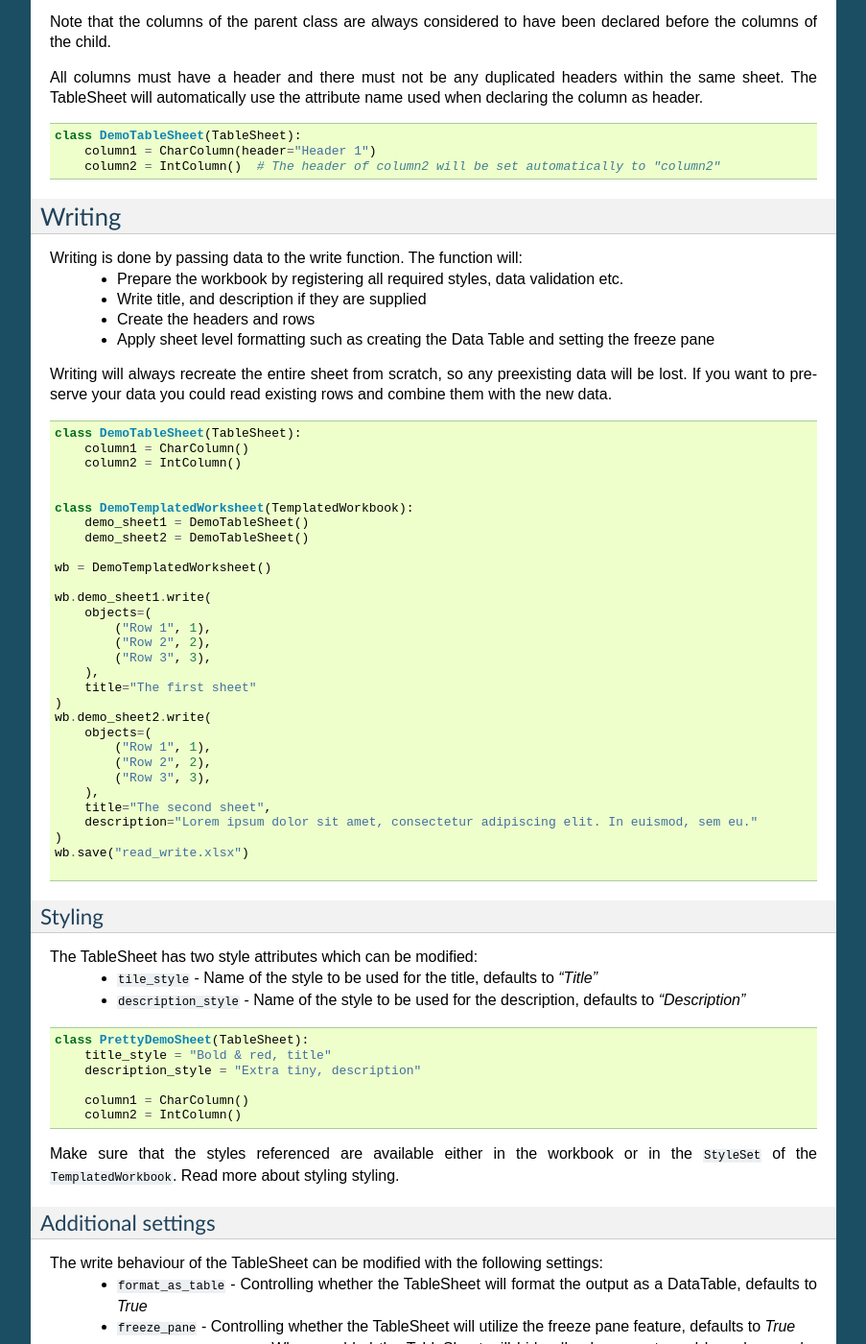
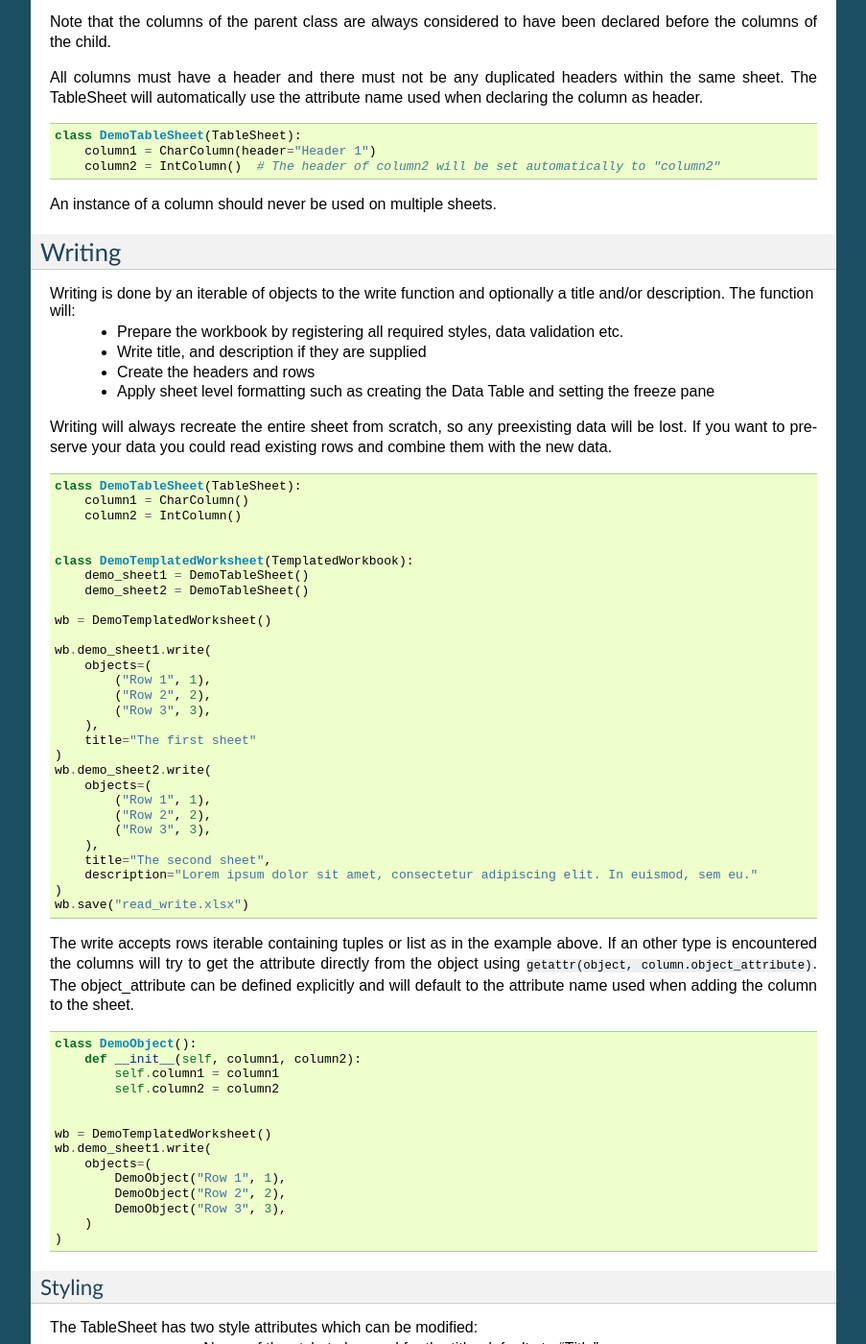
Before and after one commit to SverkerSbrg/openpyxl-templates, a Sphinx documentation site: the page built from docs/table_sheet/table_sheet.rst, in a window 1280 px wide and 1400 px high, scrolled down 1460 px. Shown: the whole window at 96% size, without its empty margins (198-1101 px from the left). Built offline with Sphinx 7.4.7, drawn with Linux system fonts in a browser that asks for light colours; pages that are not in the unit, such as notebooks, are missing from menus; some of the changed text lies outside the part shown.

Commit message:
Docs update

```diff
--- a/docs/examples/table_sheet.py
+++ b/docs/examples/table_sheet.py
@@ -22,12 +22,3 @@ assert (tuple(ws.columns) == (ws.column1, ws.column2, ws.column3))
 class DemoTableSheet(TableSheet):
     column1 = CharColumn(header="Header 1")
     column2 = IntColumn()  # The header of column2 will be set automatically to "column2"
-
-
-# ------------------- Styling -------------------
-class PrettyDemoSheet(TableSheet):
-    title_style = "Bold & red, title"
-    description_style = "Extra tiny, description"
-
-    column1 = CharColumn()
-    column2 = IntColumn()
--- a/docs/examples/table_sheet_write_read.py
+++ b/docs/examples/table_sheet_write_read.py
@@ -32,10 +32,40 @@ wb.demo_sheet2.write(
 )
 wb.save("read_write.xlsx")
 
+
+# --------------- Passing Objects ---------------
+
+class DemoObject():
+    def __init__(self, column1, column2):
+        self.column1 = column1
+        self.column2 = column2
+
+
+wb = DemoTemplatedWorksheet()
+wb.demo_sheet1.write(
+    objects=(
+        DemoObject("Row 1", 1),
+        DemoObject("Row 2", 2),
+        DemoObject("Row 3", 3),
+    )
+)
+
+
+# ------------------- Styling -------------------
+class PrettyDemoSheet(TableSheet):
+    title_style = "Bold & red, title"
+    description_style = "Extra tiny, description"
+
+    column1 = CharColumn()
+    column2 = IntColumn()
+
+
+# --------------- Reading ---------------
 wb = DemoTemplatedWorksheet("read_write.xlsx")
 for row in wb.demo_sheet1.read():
     print(row)
 
 
+# --------------- As iterator ---------------
 for row in wb.demo_sheet2:
     print(row)
--- a/docs/table_sheet/table_sheet.rst
+++ b/docs/table_sheet/table_sheet.rst
@@ -45,10 +45,12 @@ All columns must have a header and there must not be any duplicated headers with
 .. literalinclude:: ../examples/table_sheet.py
     :lines: 22-24
 
+An instance of a column should never be used on multiple sheets.
+
 Writing
 -------
 
-Writing is done by passing data to the write function. The function will:
+Writing is done by an iterable of objects to the write function and optionally a title and/or description. The function will:
     * Prepare the workbook by registering all required styles, data validation etc.
     * Write title, and description if they are supplied
     * Create the headers and rows
@@ -57,7 +59,12 @@ Writing is done by passing data to the write function. The function will:
 Writing will always recreate the entire sheet from scratch, so any preexisting data will be lost. If you want to preserve your data you could read existing rows and combine them with the new data.
 
 .. literalinclude:: ../examples/table_sheet_write_read.py
-    :lines: 5-34
+    :lines: 5-33
+
+The write accepts rows iterable containing tuples or list as in the example above. If an other type is encountered the columns will try to get the attribute directly from the object using ``getattr(object, column.object_attribute)``. The object_attribute can be defined explicitly and will default to the attribute name used when adding the column to the sheet.
+
+.. literalinclude:: ../examples/table_sheet_write_read.py
+    :lines: 38-51
 
 Styling
 ^^^^^^^
@@ -66,8 +73,10 @@ The TableSheet has two style attributes which can be modified:
     * ``tile_style`` - Name of the style to be used for the title, defaults to *"Title"*
     * ``description_style`` - Name of the style to be used for the description, defaults to *"Description"*
 
-.. literalinclude:: ../examples/table_sheet.py
-    :lines: 28-33
+.. literalinclude:: ../examples/table_sheet_write_read.py
+    :lines: 54-60
+
+Styling of columns done on the columns themselves.
 
 Make sure that the styles referenced are available either in the workbook or in the ``StyleSet`` of the ``TemplatedWorkbook``. Read more about styling :ref:`styling <here>`.
 
```
